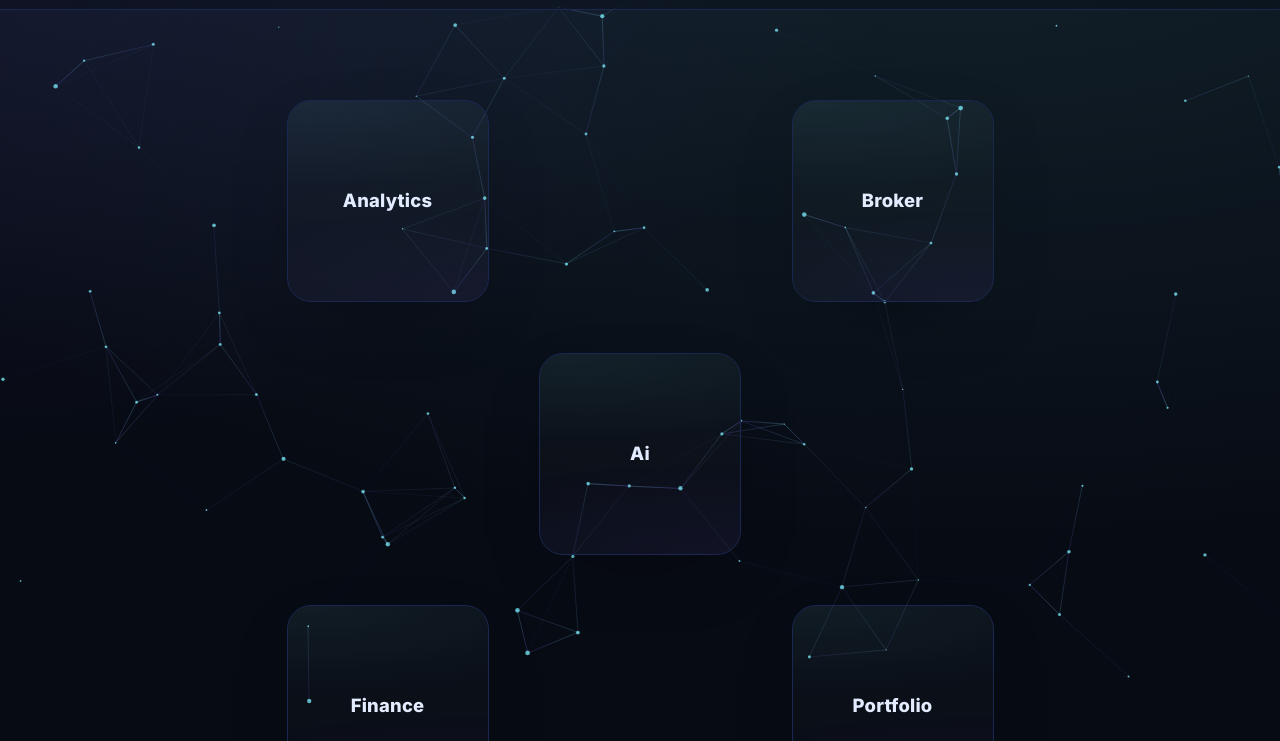
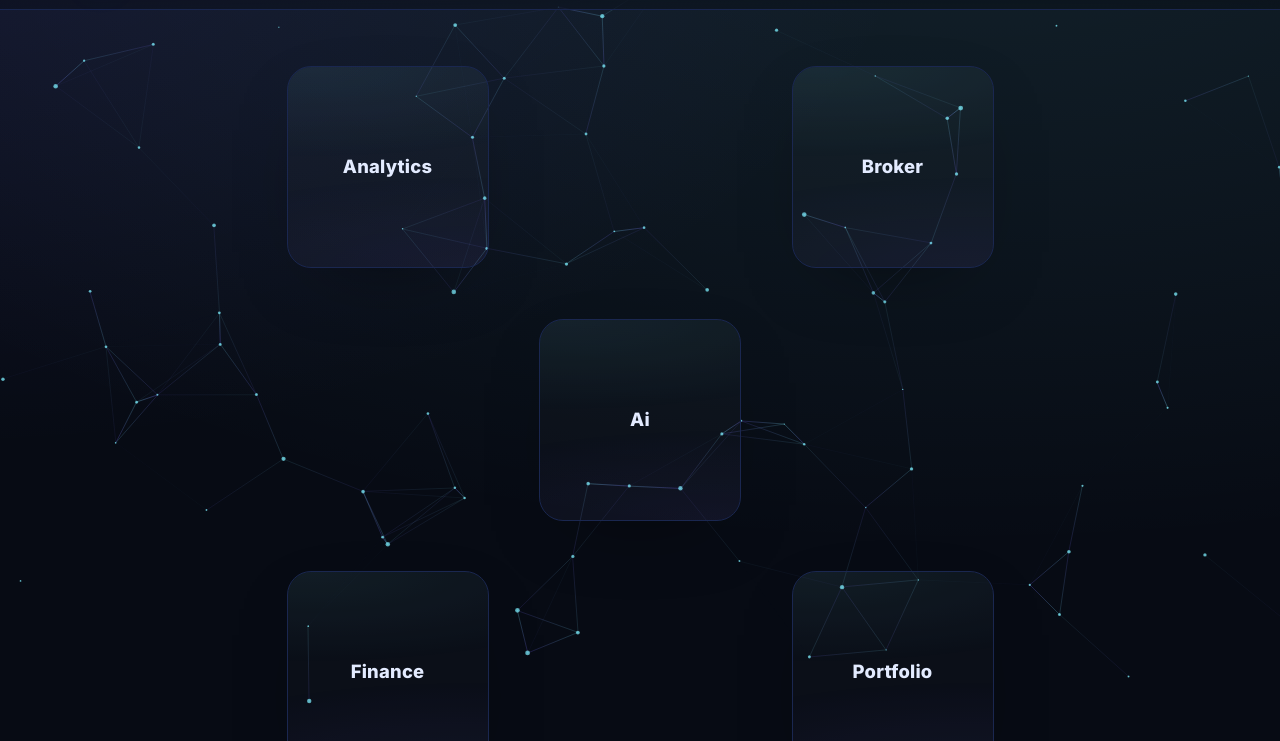
Before and after one commit to HivioLTD/hivio-agent, a plain HTML site: page project/pages/cabinet.html in a window 1280 px wide. Shown: the part 59-800 px from the top of the page. Drawn offline with Linux system fonts and the light colour scheme.

Commit message:
Update cabinet.html

```diff
--- a/project/pages/cabinet.html
+++ b/project/pages/cabinet.html
@@ -87,11 +87,23 @@
     /* ---------- СЕТКА 5 КВАДРАТОВ ---------- */
     .network{
       position: relative;
-      margin: 18px auto;
+      margin: 4px auto 8px; /* было 18px auto; подняли выше */
       width: calc(3 * var(--block) + 2 * var(--gap));
       height: calc(3 * var(--block) + 2 * var(--gap));
       max-width: 100%;
     }
+
+    /* Дополнительно: на больших экранах поднимаем ещё чуть выше */
+    @media (min-width: 1024px){
+      .network{ margin: -16px auto 8px; }
+    }
+    @media (min-width: 768px) and (max-width: 1023.98px){
+      .network{ margin: -10px auto 8px; }
+    }
+    @media (max-width: 767.98px){
+      .network{ margin: 0 auto 8px; } /* на мобиле чуть мягче */
+    }
+
     .grid{
       position: absolute; inset: 0;
       display: grid;
```
